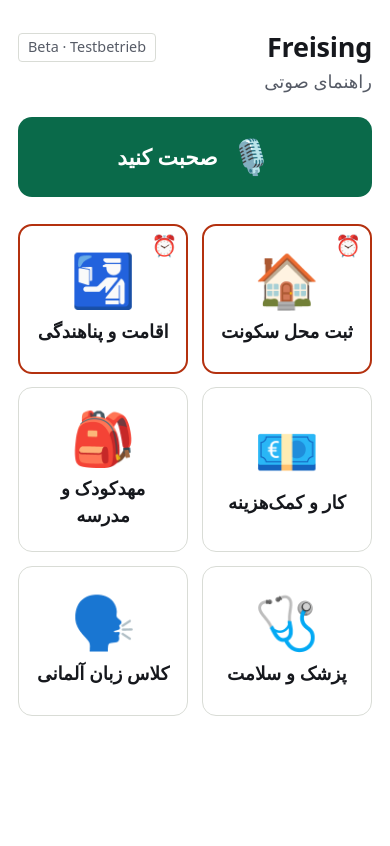
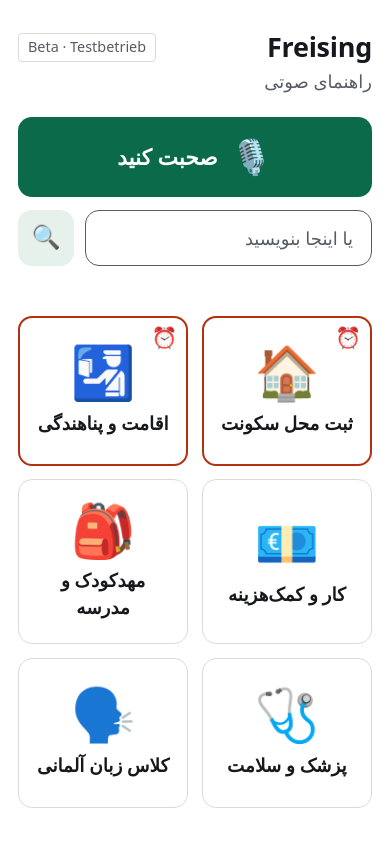
Before and after one commit to bagruber/compass, a website built with Vite: page index.html in a window 390 px wide. Built offline with nearby package versions, Linux system fonts and the light colour scheme.

Commit message:
add a text field as the second way to ask
Same routing as the microphone, for phones without speech recognition
and for places where one cannot speak aloud. The two new Farsi strings
have not been checked by a native speaker.

```diff
--- a/css/styles.css
+++ b/css/styles.css
@@ -107,7 +107,7 @@ body {
   gap: 0.7rem;
   width: 100%;
   min-height: 80px;
-  margin-bottom: 1.5rem;
+  margin-bottom: 0.75rem;
   border: none;
   border-radius: var(--radius);
   background: var(--accent);
@@ -123,6 +123,47 @@ body {
 .mic-glyph {
   font-size: 1.9rem;
   line-height: 1;
+}
+
+.ask {
+  display: flex;
+  gap: 0.6rem;
+}
+.ask-input {
+  flex: 1;
+  min-width: 0;
+  min-height: var(--tap);
+  padding: 0 1rem;
+  /* --line is too faint to mark where one can type. */
+  border: 1px solid var(--muted);
+  border-radius: var(--radius);
+  background: var(--bg);
+  color: var(--ink);
+  font: inherit;
+}
+.ask-input::placeholder {
+  color: var(--muted);
+}
+.ask-send {
+  flex-shrink: 0;
+  width: var(--tap);
+  height: var(--tap);
+  border: none;
+  border-radius: var(--radius);
+  background: var(--accent-soft);
+  font-size: 1.3rem;
+  line-height: 1;
+  cursor: pointer;
+}
+.ask-send:active {
+  background: #d3e6dd;
+}
+/* The line is always there, so an answer appearing does not push the grid
+   down under a thumb that is already on its way. */
+.ask-status {
+  margin: 0.4rem 0 0.9rem;
+  min-height: 1.45em;
+  color: var(--muted);
 }
 
 .grid {
--- a/index.html
+++ b/index.html
@@ -35,6 +35,16 @@
         <span class="mic-glyph" aria-hidden="true">🎙️</span>
         <span id="mic-label" class="mic-label"></span>
       </button>
+
+      <!-- Typing is the second door to the same routing: for phones without
+           speech recognition, and for places where one cannot speak aloud. -->
+      <form id="ask" class="ask">
+        <input id="ask-input" class="ask-input" type="text" enterkeyhint="search" autocomplete="off" />
+        <button id="ask-send" class="ask-send" type="submit">
+          <span aria-hidden="true">🔍</span>
+        </button>
+      </form>
+      <p id="ask-status" class="ask-status" role="status" aria-live="polite"></p>
 
       <nav id="grid" class="grid"></nav>
     </main>
--- a/public/data/lang/fa.json
+++ b/public/data/lang/fa.json
@@ -9,6 +9,8 @@
     "choose_language": "زبان خود را انتخاب کنید",
     "topics": "موضوع‌ها",
     "speak": "صحبت کنید",
+    "type": "یا اینجا بنویسید",
+    "search": "جستجو",
     "back": "بازگشت",
     "close": "بستن",
     "play": "پخش صدا",
--- a/src/app.ts
+++ b/src/app.ts
@@ -2,6 +2,7 @@ import * as content from './content.ts';
 import type { Language, Topic } from './content.ts';
 import { $ } from './dom.ts';
 import { renderTopic, stopAudio } from './player.ts';
+import { route as routePhrase } from './router.ts';
 import { initVoice, openVoice, isVoiceSupported } from './voice.ts';
 
 const screens = {
@@ -50,6 +51,7 @@ async function start(code: string) {
   applyStrings(info);
   renderHome();
   wireVoice();
+  wireAsk();
   window.addEventListener('hashchange', route);
   route();
 
@@ -68,6 +70,9 @@ function applyStrings(info: ReturnType<typeof content.meta>) {
   $('back').setAttribute('aria-label', content.t('back'));
   $('voice-close').setAttribute('aria-label', content.t('close'));
   $('voice-retry').textContent = content.t('retry');
+  $('ask-input').setAttribute('placeholder', content.t('type'));
+  $('ask-input').setAttribute('aria-label', content.t('type'));
+  $('ask-send').setAttribute('aria-label', content.t('search'));
 }
 
 function renderLanguagePicker(languages: Language[]) {
@@ -144,6 +149,31 @@ function wireVoice() {
   });
 }
 
+function wireAsk() {
+  const input = $('ask-input') as HTMLInputElement;
+  const status = $('ask-status');
+
+  $('ask').addEventListener('submit', async (event) => {
+    event.preventDefault();
+    const phrase = input.value.trim();
+    if (!phrase) return;
+
+    status.textContent = content.t('searching');
+    const result = await routePhrase(phrase, topics);
+    document.dispatchEvent(
+      new CustomEvent('compass:route', { detail: { transcript: phrase, result, source: 'typed' } })
+    );
+
+    if (!result.slug) {
+      status.textContent = result.clarify || content.t('no_match');
+      return;
+    }
+    input.value = '';
+    status.textContent = '';
+    window.location.hash = `#/topic/${result.slug}`;
+  });
+}
+
 function show(name: keyof typeof screens) {
   Object.entries(screens).forEach(([key, node]) => {
     node.hidden = key !== name;
```
Also changed, not shown: test/app.test.js (+26 -5 lines).
